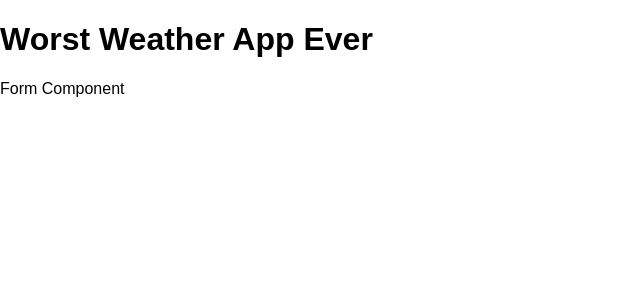
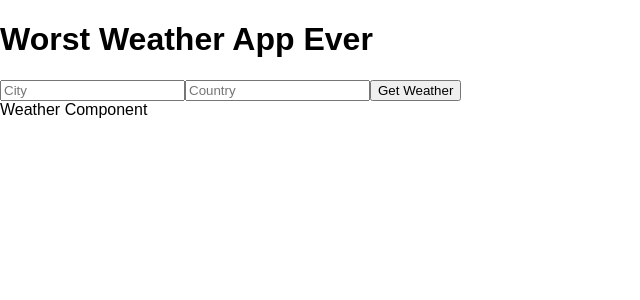
Before and after one commit to loophalen/weather-app, a React (Create React App) app in the folder weather/: page / in a window 1280 px wide. Shown: the top 300 px of the page, without its empty margins (0-640 px from the left). Built offline with nearby package versions, Linux system fonts and the light colour scheme.

Commit message:
can fetch data

```diff
--- a/weather/src/App.js
+++ b/weather/src/App.js
@@ -1,13 +1,26 @@
 import React from 'react'
 import Titles from './components/Titles'
 import Form from './components/Form'
+import Weather from './components/Weather'
+
+const API_KEY = "c9060817f9148cc74205564669ddedcc"
+
 
 class App extends React.Component {
+  getWeather = async (e) => {
+    e.preventDefault()
+    const city = e.target.elements.city.value
+    const country = e.target.elements.country.value
+    const api_call = await fetch(`http://api.openweathermap.org/data/2.5/weather?q=${city},${country}&appid=${API_KEY}`)
+    const data = await api_call.json()
+    console.log(data)
+  }
   render(){
     return(
       <div>
-      <Titles />
-      <Form />
+        <Titles />
+        <Form getWeather={this.getWeather} />
+        <Weather />
       </div>
     )
   }
--- a/weather/src/components/Form.js
+++ b/weather/src/components/Form.js
@@ -3,7 +3,11 @@
 class Form extends React.Component{
     render(){
         return(
-            <div>Form Component</div>
+            <form onSubmit={this.props.getWeather}>
+                <input type="text" name="city" placeholder="City" />
+                <input type="text" name="country" placeholder="Country" />
+                <button>Get Weather</button>
+            </form>
         )
     }
 }
--- /dev/null
+++ b/weather/src/components/Weather.js
@@ -0,0 +1,11 @@
+import React from 'react'
+
+class Weather extends React.Component{
+    render(){
+        return(
+            <div>Weather Component</div>
+        )
+    }
+}
+
+export default Weather
```
